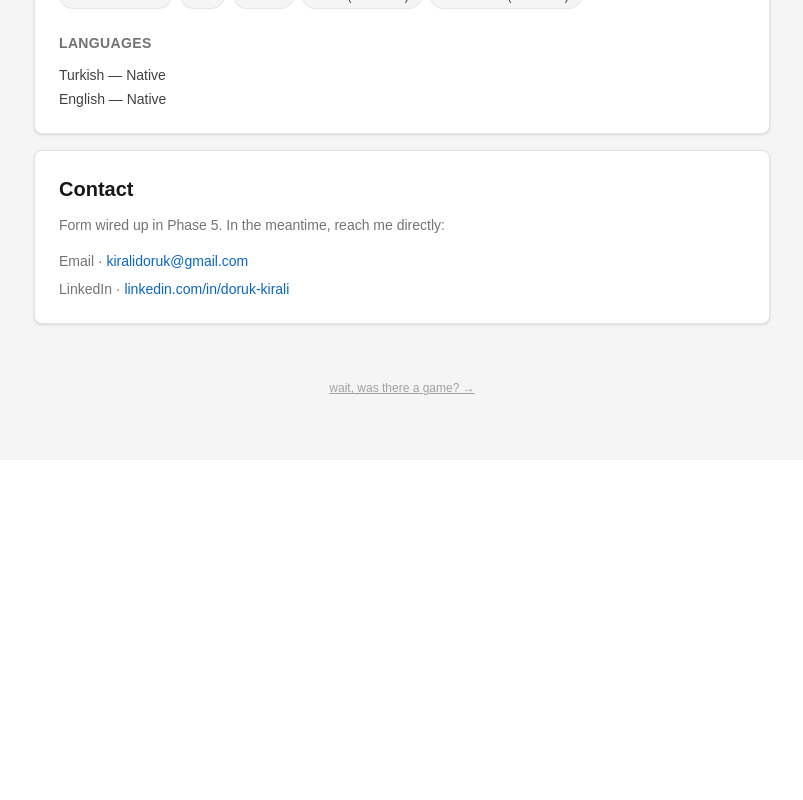
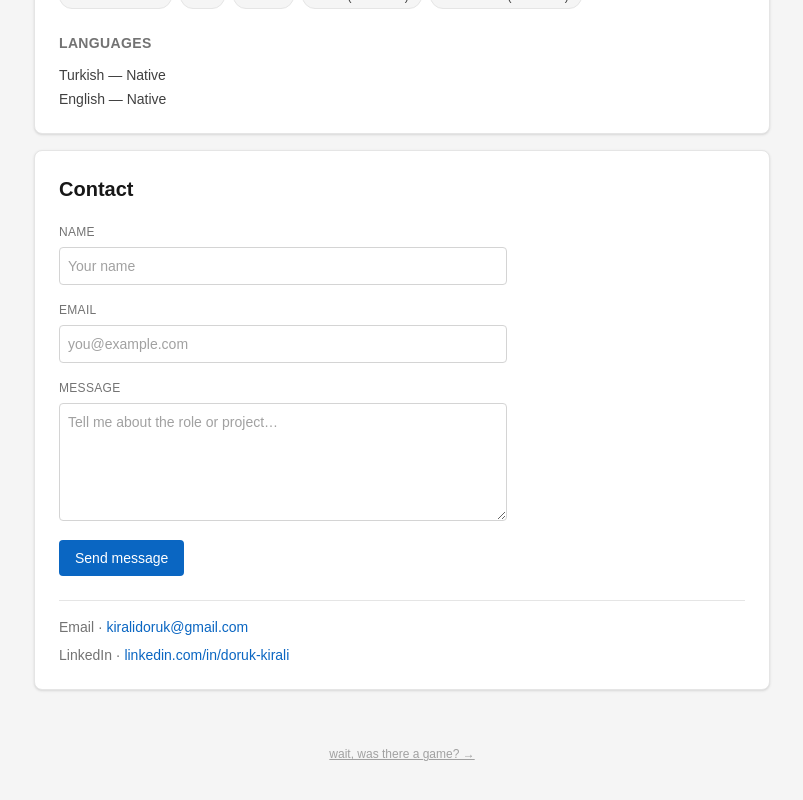
Before and after one commit to Dkirali/personal-website, a Next.js app: page /pro in a window 1280 px wide. Shown: the part 2921-3721 px from the top of the page, without its empty margins (238-1041 px from the left). Before the commit the page ends 3381 px from the top, so only its background shows below. Built offline with nearby package versions, Linux system fonts and the light colour scheme.

Commit message:
feat: ContactForm wired into /pro and /dashboard

```diff
--- /dev/null
+++ b/src/components/contact/ContactForm.tsx
@@ -0,0 +1,116 @@
+'use client';
+import { useState, type FormEvent } from 'react';
+import { contactSchema } from '@/lib/contact-schema';
+
+type Status = 'idle' | 'sending' | 'sent' | 'error';
+
+interface ContactFormProps {
+  variant?: 'pro' | 'dashboard';
+}
+
+export function ContactForm({ variant = 'pro' }: ContactFormProps) {
+  const [status, setStatus] = useState<Status>('idle');
+  const [error, setError] = useState<string | null>(null);
+
+  async function onSubmit(e: FormEvent<HTMLFormElement>): Promise<void> {
+    e.preventDefault();
+    setError(null);
+    const formEl = e.currentTarget;
+    const form = new FormData(formEl);
+    const data = {
+      name: String(form.get('name') ?? ''),
+      email: String(form.get('email') ?? ''),
+      message: String(form.get('message') ?? ''),
+      hp: String(form.get('hp') ?? ''),
+    };
+    const parsed = contactSchema.safeParse(data);
+    if (!parsed.success) {
+      setError('Please fill all fields correctly (message needs 10+ characters).');
+      setStatus('error');
+      return;
+    }
+    setStatus('sending');
+    try {
+      const res = await fetch('/api/contact', {
+        method: 'POST',
+        headers: { 'content-type': 'application/json' },
+        body: JSON.stringify(data),
+      });
+      if (res.ok) {
+        setStatus('sent');
+        formEl.reset();
+      } else if (res.status === 429) {
+        setStatus('error');
+        setError('Too many submissions — please try again in an hour.');
+      } else {
+        setStatus('error');
+        setError(`Send failed (${res.status}).`);
+      }
+    } catch {
+      setStatus('error');
+      setError('Network error — please try again.');
+    }
+  }
+
+  const inputCls =
+    variant === 'pro'
+      ? 'w-full p-2 border border-neutral-300 rounded text-sm text-neutral-900 placeholder:text-neutral-400 focus:outline-none focus:ring-2 focus:ring-[#0a66c2]'
+      : 'w-full p-2 bg-[#1b2838] border border-[#2a475e] rounded text-sm text-white placeholder:text-[#8f98a0] focus:outline-none focus:ring-2 focus:ring-[#66c0f4]';
+  const btnCls =
+    variant === 'pro'
+      ? 'inline-flex items-center gap-2 px-4 py-2 bg-[#0a66c2] hover:bg-[#084a8f] text-white rounded text-sm font-medium disabled:opacity-60 transition-colors'
+      : 'inline-flex items-center gap-2 px-4 py-2 bg-[#5c7e10] hover:bg-[#6fa71a] text-white rounded text-sm font-medium disabled:opacity-60 transition-colors';
+  const mutedCls = variant === 'pro' ? 'text-neutral-500' : 'text-[#8f98a0]';
+
+  return (
+    <form onSubmit={onSubmit} className="space-y-3 max-w-md" noValidate>
+      <input
+        name="hp"
+        tabIndex={-1}
+        autoComplete="off"
+        aria-hidden="true"
+        style={{ position: 'absolute', left: '-10000px', width: 1, height: 1, opacity: 0 }}
+      />
+      <label className="block">
+        <span className={`text-xs uppercase tracking-wide ${mutedCls}`}>Name</span>
+        <input name="name" required maxLength={100} placeholder="Your name" className={`${inputCls} mt-1`} />
+      </label>
+      <label className="block">
+        <span className={`text-xs uppercase tracking-wide ${mutedCls}`}>Email</span>
+        <input
+          name="email"
+          type="email"
+          required
+          maxLength={200}
+          placeholder="you@example.com"
+          className={`${inputCls} mt-1`}
+        />
+      </label>
+      <label className="block">
+        <span className={`text-xs uppercase tracking-wide ${mutedCls}`}>Message</span>
+        <textarea
+          name="message"
+          required
+          minLength={10}
+          maxLength={2000}
+          rows={5}
+          placeholder="Tell me about the role or project…"
+          className={`${inputCls} mt-1`}
+        />
+      </label>
+      <button type="submit" disabled={status === 'sending'} className={btnCls}>
+        {status === 'sending' ? 'Sending…' : 'Send message'}
+      </button>
+      {status === 'sent' && (
+        <p className="text-sm text-green-600" role="status">
+          Thanks — I&apos;ll be in touch.
+        </p>
+      )}
+      {error && (
+        <p className="text-sm text-red-600" role="alert">
+          {error}
+        </p>
+      )}
+    </form>
+  );
+}
--- a/src/components/dashboard/DashContact.tsx
+++ b/src/components/dashboard/DashContact.tsx
@@ -1,3 +1,4 @@
+import { ContactForm } from '@/components/contact/ContactForm';
 import { CVDownload } from '@/components/cv/CVDownload';
 
 export function DashContact() {
@@ -6,9 +7,7 @@ export function DashContact() {
       <div className="cta-card">
         <h4>📮 Send me a message</h4>
         <p>Reach out for roles, collabs, or to swap game recommendations.</p>
-        <button type="button" className="btn cta">
-          Open Message Form
-        </button>
+        <ContactForm variant="dashboard" />
       </div>
       <div className="cta-card">
         <h4>📄 Download full CV</h4>
--- a/src/components/pro/ProContact.tsx
+++ b/src/components/pro/ProContact.tsx
@@ -1,3 +1,4 @@
+import { ContactForm } from '@/components/contact/ContactForm';
 import { bio } from '@/content/bio';
 
 export function ProContact() {
@@ -6,11 +7,9 @@ export function ProContact() {
       id="contact"
       className="bg-white border border-neutral-200 rounded-lg mx-4 p-6 shadow-sm"
     >
-      <h2 className="text-xl font-semibold mb-3 text-neutral-900">Contact</h2>
-      <p className="text-sm text-neutral-500 mb-4">
-        Form wired up in Phase 5. In the meantime, reach me directly:
-      </p>
-      <ul className="text-sm text-neutral-700 space-y-2">
+      <h2 className="text-xl font-semibold mb-4 text-neutral-900">Contact</h2>
+      <ContactForm variant="pro" />
+      <ul className="mt-6 text-sm text-neutral-700 space-y-2 border-t border-neutral-200 pt-4">
         <li>
           <span className="text-neutral-500">Email · </span>
           <a
```
